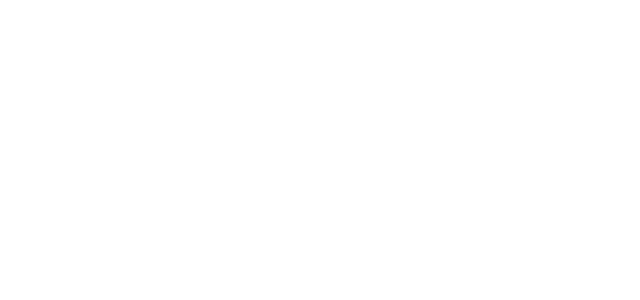
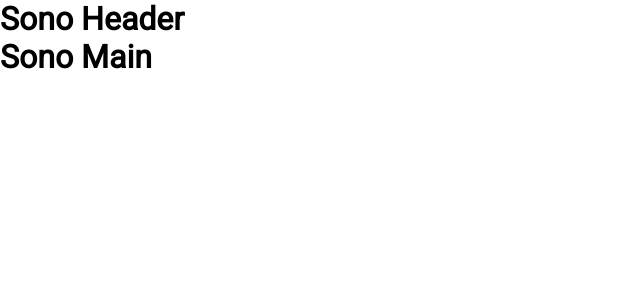
Before and after one commit to MatteoDiMario96/vite-yu-gi-oh, a Vue app: page / in a window 1280 px wide. Shown: the top 300 px of the page, without its empty margins (0-640 px from the left). Built offline with nearby package versions, Linux system fonts and the light colour scheme.

Commit message:
importati in AppVue AppHeader e AppMain. Fatta una prova per vedere se si visualizzavano.

```diff
--- a/src/App.vue
+++ b/src/App.vue
@@ -1,8 +1,23 @@
 <script>
-// Import
+import AppHeader from './components/AppHeader.vue';
+import AppMain from './components/AppMain.vue';
+
+export default {
+  components:{
+    AppHeader,
+    AppMain,
+  },
+  data() {
+    return {
+      count: 0
+    }
+  }
+}
 </script>
 
 <template>
+    <AppHeader/>
+    <AppMain/>
 
 </template>
 
--- a/src/components/AppHeader.vue
+++ b/src/components/AppHeader.vue
@@ -15,7 +15,11 @@
 </script>
 
 <template>
-
+    <header>
+        <h1>
+            Sono Header
+        </h1>
+    </header>
 </template>
 
 <style lang="scss" scoped>
--- a/src/components/AppMain.vue
+++ b/src/components/AppMain.vue
@@ -15,7 +15,11 @@
 </script>
 
 <template>
-
+    <main>
+        <h1>
+            Sono Main
+        </h1>
+    </main>
 </template>
 
 <style lang="scss" scoped>
```
Also changed, not shown: 1 other file (tests, documents, lock files or other folders).
